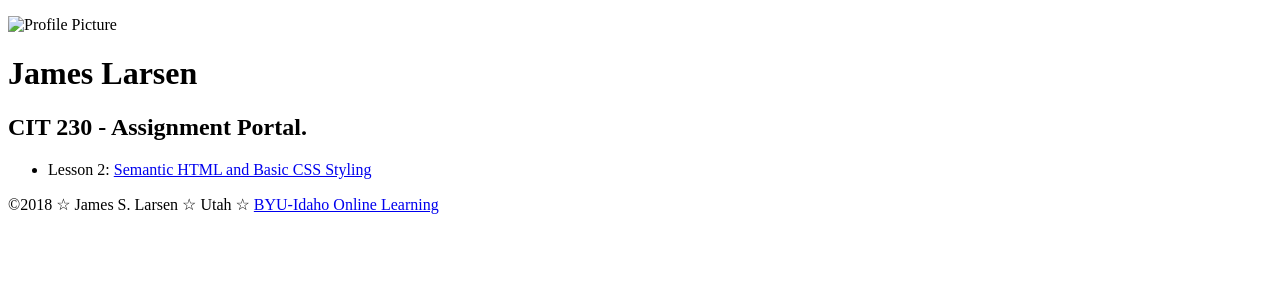
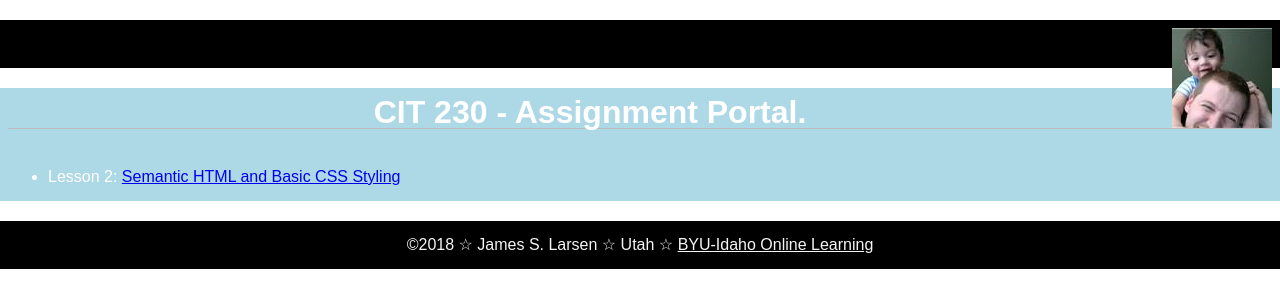
Before and after one commit to jlars150/jlars150.github.io, a plain HTML site: page index.html in a window 1280 px wide. Drawn offline with Linux system fonts and the light colour scheme.

Commit message:
update lesson 2

```diff
--- a/index.html
+++ b/index.html
@@ -5,17 +5,18 @@
     <meta name="viewport" content="width=device-width, initial-scale=1">
     <title>CIT 230 Assignment Portal | James S. Larsen | BYU-Idaho</title>
     <meta name="description" content=" Assignment portal page for James Larsen in CIT 230: Web Frontend Development at Brigham Young University-Idaho. ">
+    <link rel="stylesheet" href="styles/main.css">
   </head>
   <body>
     <header>
-        <p><img src="images/profile-100-100.jpg" width="100" height="100" alt="Profile Picture"></p>
+        <p><img src="images/viewprofileimage.jpg" width="100" height="100" alt="Profile Picture"></p>
         <h1>James Larsen</h1>
     </header>
     <nav>
-
+        <!-- Main menu coming soon -->
     </nav>
     <main>
-        <h2>CIT 230 - Assignment Portal.</h2>
+        <h2>CIT 230 - Assignment Portal.</h2><br>
         <ul>
             <li>Lesson 2: <a href="#">Semantic HTML and Basic CSS Styling</a></li>
         </ul>
--- /dev/null
+++ b/styles/main.css
@@ -0,0 +1,47 @@
+/* CIT 230 - Assignment Portal CSS Template */
+/* You may use #HEX or color names */
+
+/* * is a wildcard referring to all elements. */
+* { margin: 0; box-sizing: border-box; }
+
+body {
+    font-size: 16px;
+    line-height: 32px;
+    font-family: Ubuntu, sans-serif;
+    color: white;
+}
+
+h1 {
+    font-size: 2.0rem;
+    color: black;
+}
+
+h2 {
+    font-size: 2.0rem;
+    text-align: center;
+    border-bottom: 1px solid #bbb;
+}
+
+header, main, footer {
+    margin: 1.25rem auto;
+    padding: .5rem;
+    max-width: 3000px;
+    background-color: lightblue;
+}
+
+header, footer, footer a {
+    text-align: center;
+    background-color: black;
+    color: whitesmoke;
+}
+
+header img {
+    width: /*  */;
+    height: auto;
+    float: right;
+}
+
+footer {
+    font-size: /* smaller */;
+    color: whitesmoke;
+}
```
